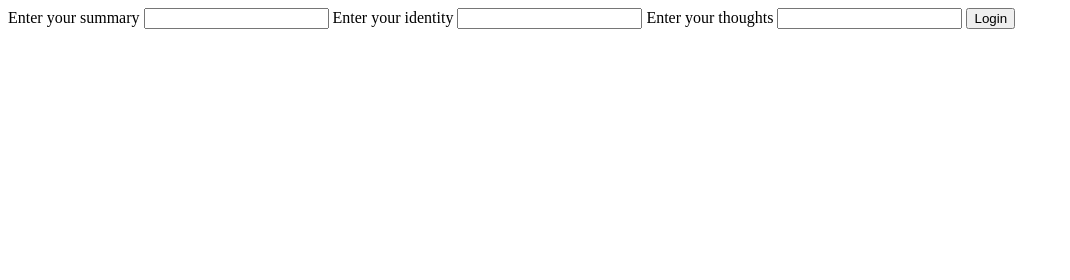
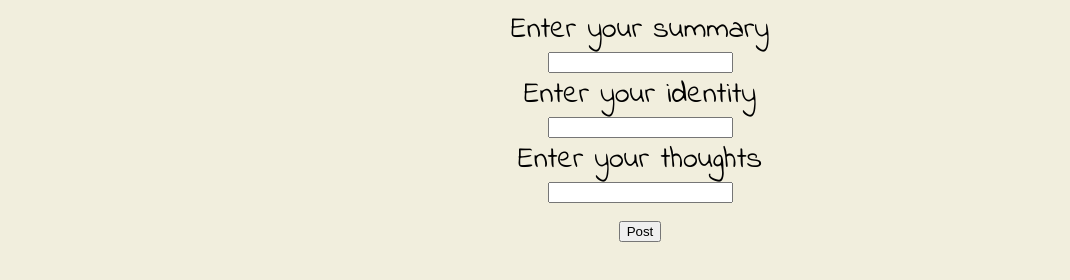
Before and after one commit to Kethex/lap2_assignment, a website: page client/index.html in a window 1280 px wide. Shown: the whole page, without its empty margins (0-1070 px from the left). Drawn offline with Linux system fonts and the light colour scheme.

Commit message:
Final attempts on redirect, basic styling

```diff
--- a/client/index.html
+++ b/client/index.html
@@ -4,7 +4,10 @@
     <meta charset="UTF-8" />
     <meta http-equiv="X-UA-Compatible" content="IE=edge" />
     <meta name="viewport" content="width=device-width, initial-scale=1.0" />
-    <!-- <script defer src="requests.js"></script> -->
+    <link rel="stylesheet" href="style.css" />
+    <link rel="preconnect" href="https://fonts.googleapis.com" />
+    <link rel="preconnect" href="https://fonts.gstatic.com" crossorigin />
+    <link href="https://fonts.googleapis.com/css2?family=Indie+Flower&display=swap" rel="stylesheet" />
     <title>Document</title>
   </head>
   <body>
@@ -16,7 +19,8 @@
         <input type="text" name="pseudonym" id="entry-pseudonym" class="input" />
         <label for="entry-body" class="form-label">Enter your thoughts</label>
         <input type="text" name="entry" id="entry-body" class="input" />
-        <input type="submit" id="submit" value="Login" />
+        <br />
+        <input type="submit" id="submit" value="Post" />
       </form>
     </main>
 
--- a/client/package.json
+++ b/client/package.json
@@ -4,6 +4,7 @@
   "description": "",
   "main": "layout.js",
   "scripts": {
+    "start": "http-server",
     "test": "echo \"Error: no test specified\" && exit 1",
     "dev": "concurrently \"lite-server\""
   },
--- a/client/requests.js
+++ b/client/requests.js
@@ -26,8 +26,8 @@ async function postEntry(e) {
     };
 
     console.log(options);
-    const response = await fetch('http://localhost:3000/routes/entries', options); //THIS IS THE ERROR CAUSING PART (the first parameter in fetch), THOUGH LINE 24 DOES NOT LOG TO THE console either.
-    const result = await response.json(); //This was unfinished - I would use result.id if I could, to get the id. If it doesn't work, I'd probably have to add "this.id = data.id" to the first line under the constructor in models.
+    const response = await fetch('http://localhost:3000/routes/entries', options);
+    const result = await response.json();
     renderJournal(result);
     // const { id, err } = await response.json(); Got rid of this as we need more than the id
     // if(err) {
--- a/client/style.css
+++ b/client/style.css
@@ -0,0 +1,19 @@
+body {
+  background-color: #f1eedd;
+}
+
+#entry-post {
+  margin: auto;
+}
+
+input {
+  margin: auto;
+  display: block;
+}
+
+label {
+  text-align: center;
+  display: block;
+  font-family: 'Indie Flower', cursive;
+  font-size: 30px;
+}
--- a/server/api/controllers/entries_controllers.js
+++ b/server/api/controllers/entries_controllers.js
@@ -1,5 +1,6 @@
 const Journal = require('../models/Entry');
 const JournalEntry = require('../models/Entry');
+const http = require('http');
 
 async function show(req, res) {
   try {
@@ -18,7 +19,8 @@ async function create(req, res) {
     // console.log(findNewEntryId);
     const mostRecentEntry = await JournalEntry.findById(findNewEntryId);
 
-    res.status(200).json(mostRecentEntry);
+    res.status(302).json(mostRecentEntry);
+    // .redirect(`http://localhost:3000/routes/entries/${findNewEntryId}`); COULD NOT GET THIS TO WORK
   } catch (err) {
     res.status(422).json({ err });
   }
```
